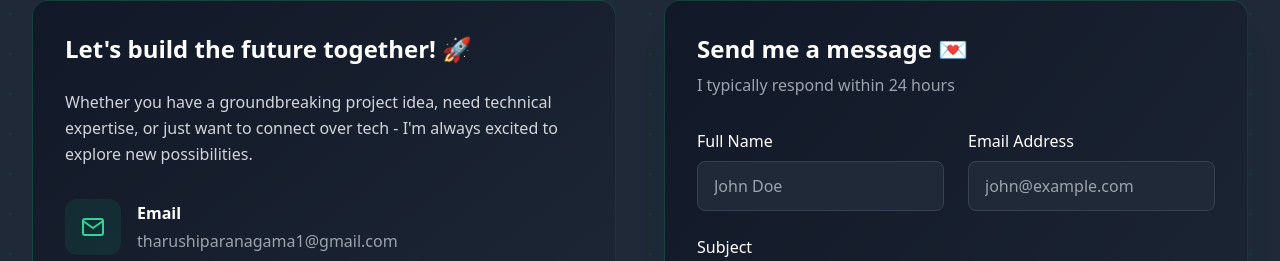
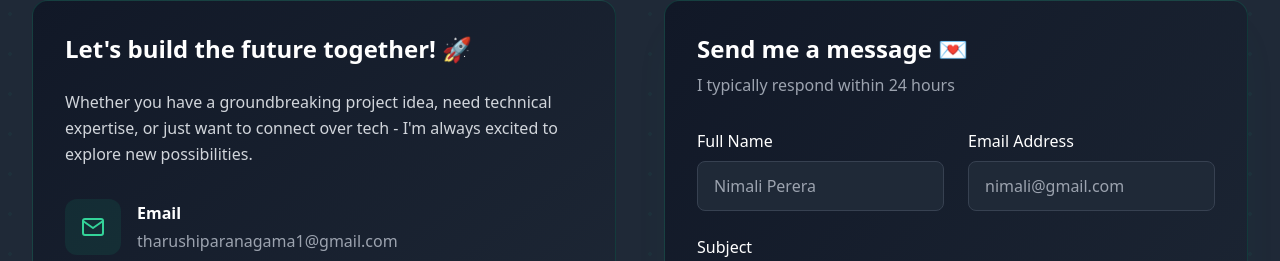
Before and after one commit to Tharushi111/My-Portfolio, a React (Create React App) app: page / in a window 1280 px wide. Shown: the part 5633-5894 px from the top of the page. Built offline with nearby package versions, Linux system fonts and the light colour scheme.

Commit message:
Make changes in contact us page

```diff
--- a/src/components/Contact.jsx
+++ b/src/components/Contact.jsx
@@ -247,7 +247,7 @@ const Contact = () => {
                     onChange={handleChange}
                     required
                     className="w-full px-4 py-3 bg-gray-800 border border-gray-700 rounded-lg text-white focus:outline-none focus:border-emerald-500 focus:ring-2 focus:ring-emerald-500/20 transition-all duration-300"
-                    placeholder="John Doe"
+                    placeholder="Nimali Perera"
                   />
                 </div>
 
@@ -260,7 +260,7 @@ const Contact = () => {
                     onChange={handleChange}
                     required
                     className="w-full px-4 py-3 bg-gray-800 border border-gray-700 rounded-lg text-white focus:outline-none focus:border-emerald-500 focus:ring-2 focus:ring-emerald-500/20 transition-all duration-300"
-                    placeholder="john@example.com"
+                    placeholder="nimali@gmail.com"
                   />
                 </div>
               </div>
```
